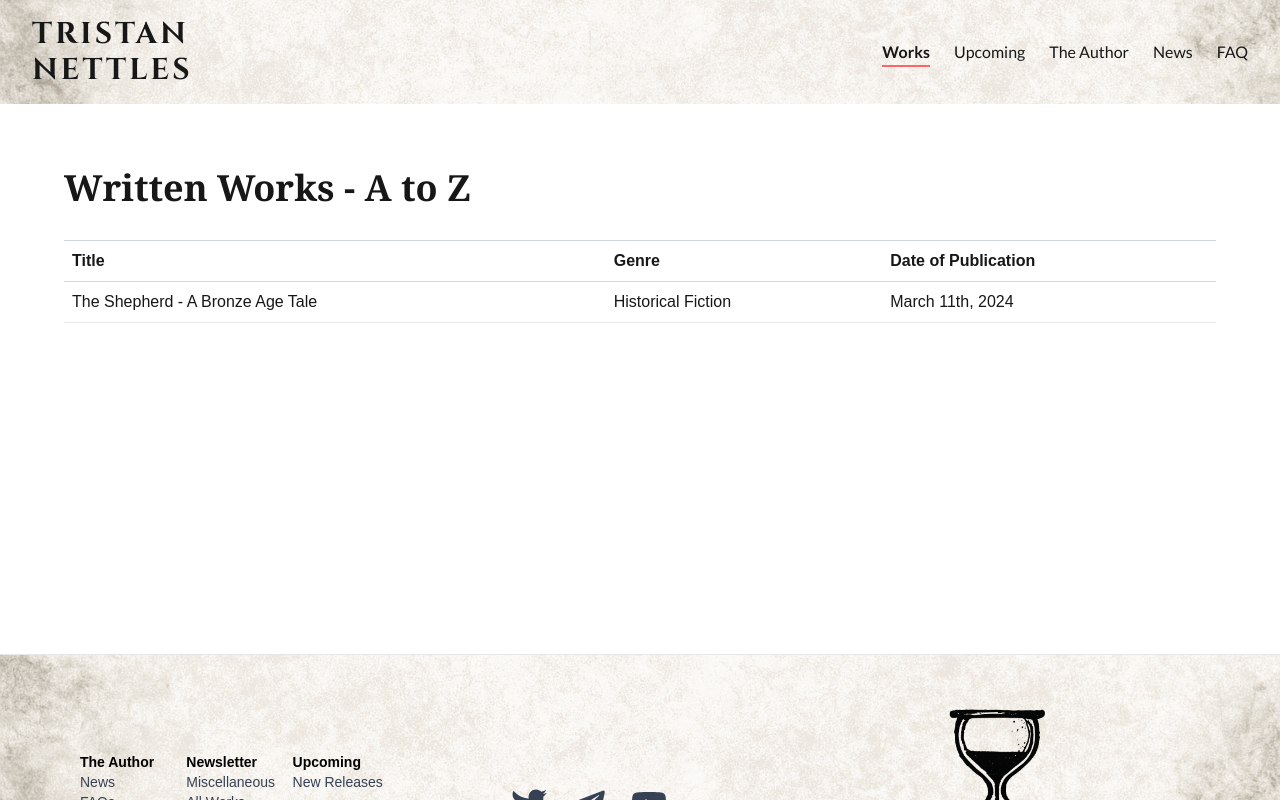
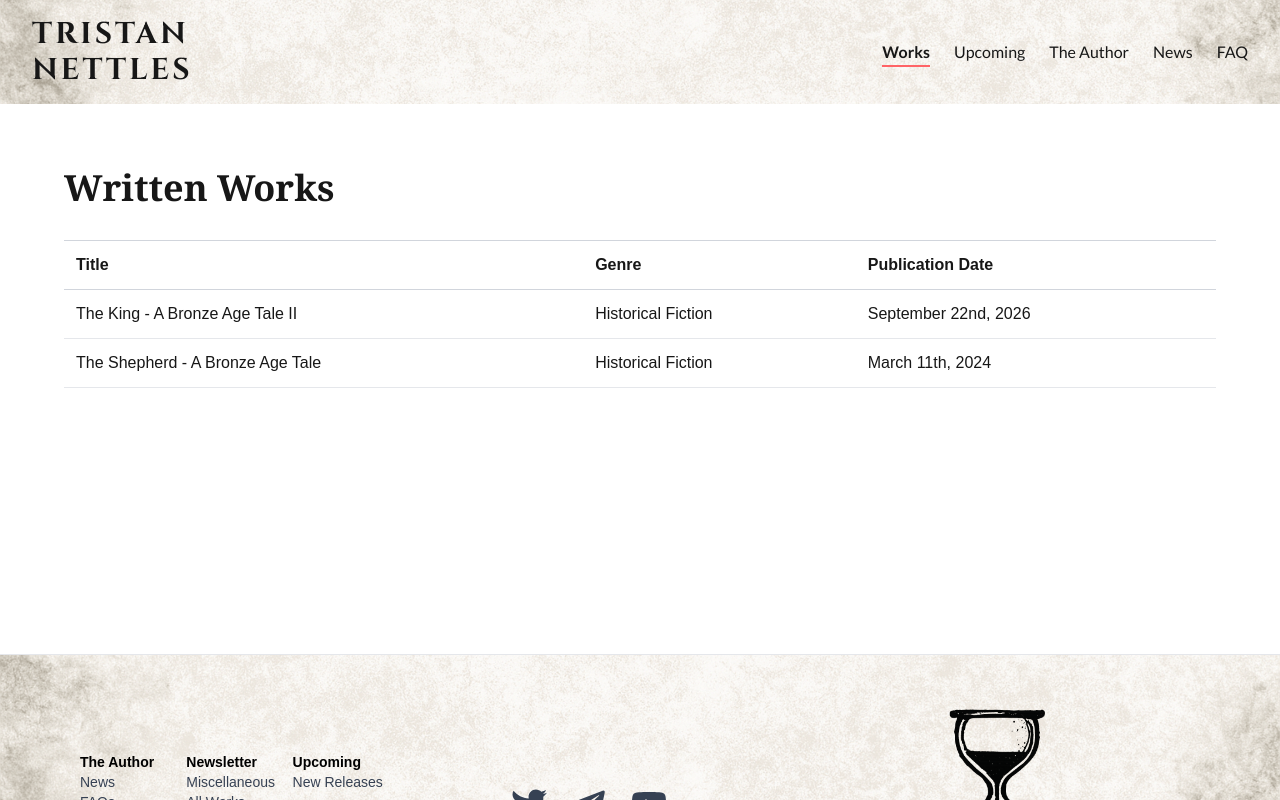
Before and after one commit to BodiAugustus/AuthorSite, a Next.js app: page /works in a window 1280 px wide. Shown: the top 800 px of the page. Built offline with nearby package versions, Linux system fonts and the light colour scheme.

Commit message:
added site link

```diff
--- a/app/works/metadata.js
+++ b/app/works/metadata.js
@@ -4,8 +4,9 @@ export const metadata = {
     "Browse the full library of books by Tristan Nettles, including historical sagas and modern epics.",
   keywords: [
     "Tristan Nettles books",
-    "The Shepherd novel",
-    "False Positive novel",
+    "The Shepherd - A Bronze Age Tale",
+    "False Positive",
+    "The King - A Bronze Age Tale II",
     "Bronze Age fiction",
     "complete works",
     "Tristan Nettles author",
--- a/app/works/page.js
+++ b/app/works/page.js
@@ -1,4 +1,3 @@
-// app/works/page.tsx
 "use client";
 import { useState } from "react";
 
@@ -7,39 +6,47 @@ const worksData = [
     title: "The Shepherd - A Bronze Age Tale",
     type: "Historical Fiction",
     date: "March 11th, 2024",
+    url: "https://www.theshepherdnovel.com",
   },
-  // { title: "'Salem's Lot", type: "Limited Edition", date: "October 2004" },
-  // { title: "11/22/63", type: "Novel", date: "November 8th, 2011" },
-  // { title: "1408", type: "Short Story", date: "March 2002" },
-  // { title: "1922", type: "Short Story", date: "November 2010" },
-  // { title: "A Book of Horrors", type: "Anthology", date: "September 2011" },
+  {
+    title: "The King - A Bronze Age Tale II",
+    type: "Historical Fiction",
+    date: "September 22nd, 2026",
+    url: "https://thekingsaga.com",
+  },
 ];
 
 export default function WorksPage() {
-  const [sortKey, setSortKey] = useState("title");
+  const [sortKey, setSortKey] = useState("title"); // ← FIXED HERE
 
-  const sortedWorks = [...worksData].sort((a, b) =>
-    a[sortKey].localeCompare(b[sortKey])
-  );
+  const sortedWorks = [...worksData].sort((a, b) => {
+    if (sortKey === "date") {
+      // Sort dates newest → oldest
+      return new Date(b.date) - new Date(a.date);
+    }
+    // Default: alphabetical by title
+    return a.title.localeCompare(b.title);
+  });
 
   return (
-    <div className="p-6 md:p-10 lg:p-16 md:min-h-[550px]">
+    <div className="p-6 md:p-10 lg:p-16 min-h-[550px]">
       <h1 className="text-3xl md:text-4xl font-bold font-serif mb-8">
-        Written Works - A to Z
+        Written Works
       </h1>
 
-      {/* <div className="flex gap-4 mb-4">
+      {/* Optional sorting controls – uncomment when ready */}
+      {/* <div className="flex gap-4 mb-6">
         <button
           onClick={() => setSortKey("title")}
-          className="border px-4 py-1 rounded"
+          className={`px-4 py-2 rounded ${sortKey === "title" ? "bg-amber-600 text-white" : "border border-gray-500"}`}
         >
           Title
         </button>
         <button
           onClick={() => setSortKey("date")}
-          className="border px-4 py-1 rounded"
+          className={`px-4 py-2 rounded ${sortKey === "date" ? "bg-amber-600 text-white" : "border border-gray-500"}`}
         >
-          Published Date
+          Date
         </button>
       </div> */}
 
@@ -47,9 +54,9 @@ export default function WorksPage() {
         <table className="w-full border-t border-gray-300">
           <thead>
             <tr className="text-left border-b border-gray-300">
-              <th className="p-2 font-semibold">Title</th>
-              <th className="p-2 font-semibold">Genre</th>
-              <th className="p-2 font-semibold">Date of Publication</th>
+              <th className="p-3 font-semibold">Title</th>
+              <th className="p-3 font-semibold">Genre</th>
+              <th className="p-3 font-semibold">Publication Date</th>
             </tr>
           </thead>
           <tbody>
@@ -57,13 +64,13 @@ export default function WorksPage() {
               <tr
                 key={index}
                 onClick={() =>
-                  window.open("https://www.TheShepherdNovel.com", "_blank")
+                  window.open(work.url, "_blank", "noopener,noreferrer")
                 }
-                className="cursor-pointer border-b border-gray-200 hover:bg-blue-200"
+                className="cursor-pointer border-b border-gray-200 hover:bg-amber-950/30 transition-colors"
               >
-                <td className="p-2">{work.title}</td>
-                <td className="p-2">{work.type}</td>
-                <td className="p-2">{work.date}</td>
+                <td className="p-3 font-medium">{work.title}</td>
+                <td className="p-3">{work.type}</td>
+                <td className="p-3">{work.date}</td>
               </tr>
             ))}
           </tbody>
```
